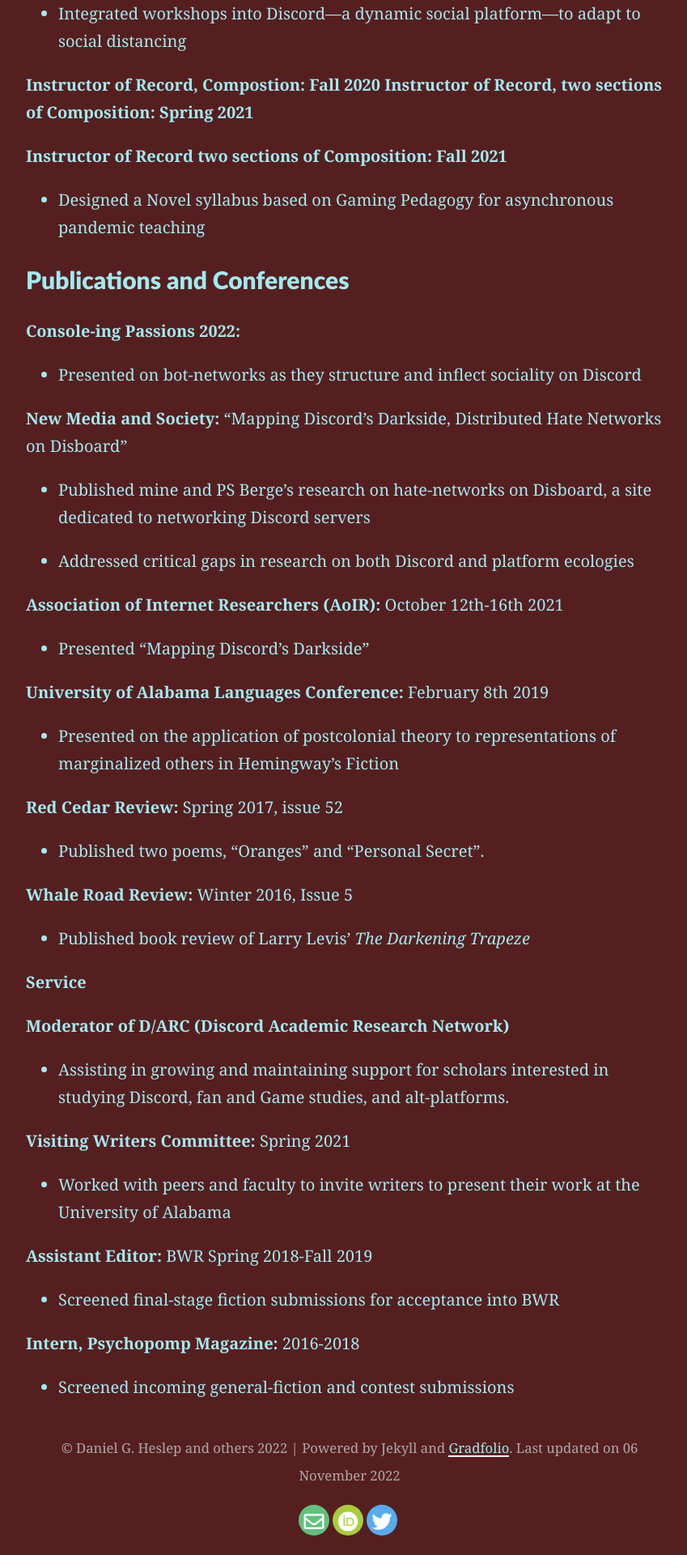
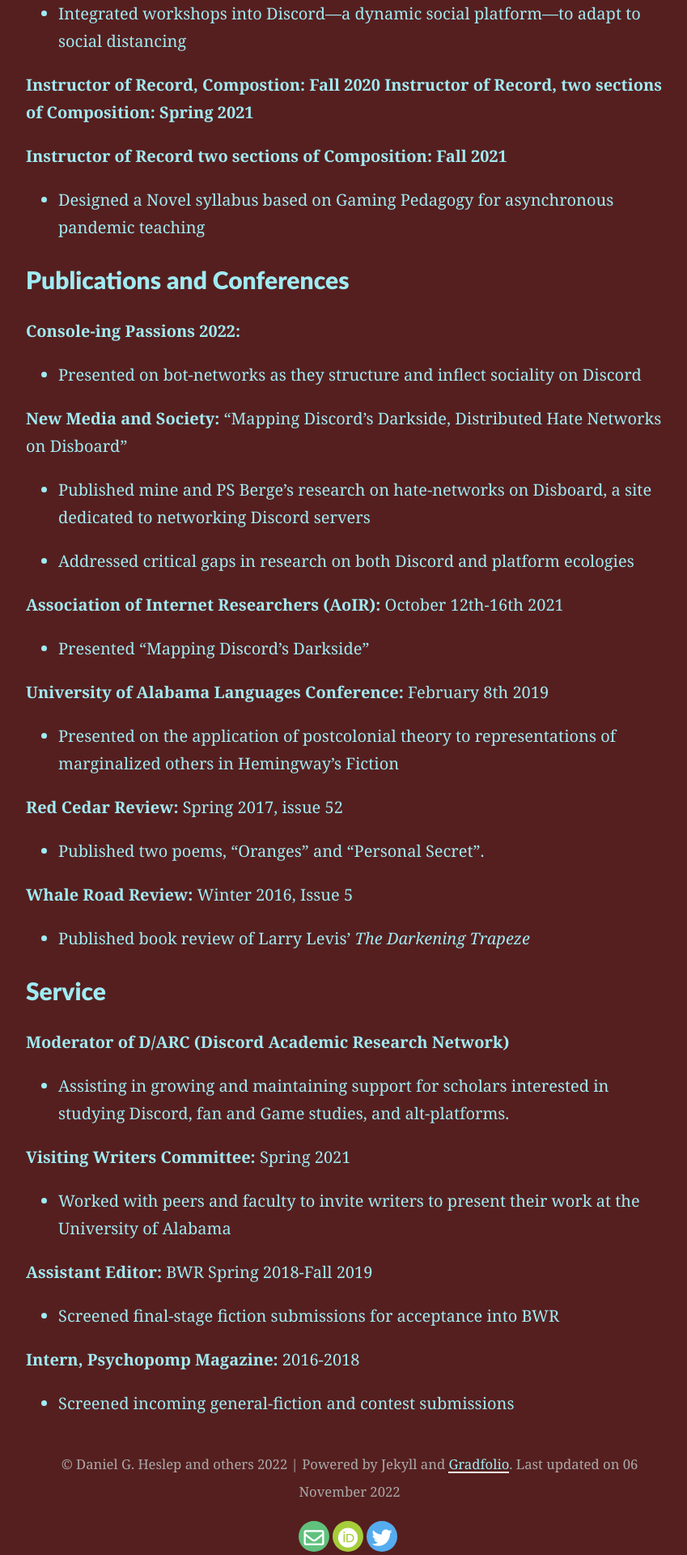
Before and after one commit to CreativeKenning/gradsitedemo, a Jekyll site: the page built from cv.md, in a window 1280 px wide. Shown: the part 1370-3290 px from the top of the page at 81% size, without its empty margins (208-1057 px from the left). Built offline with Jekyll 4.4.1, drawn with Linux system fonts in a browser that asks for light colours; nearby versions of some CDN libraries.

Commit message:
CV changes

```diff
--- a/cv.md
+++ b/cv.md
@@ -101,7 +101,7 @@
 
 -   Published book review of Larry Levis' *The Darkening Trapeze*
 
-**Service**
+## Service
 
 **Moderator of D/ARC (Discord Academic Research Network)**
 
```
